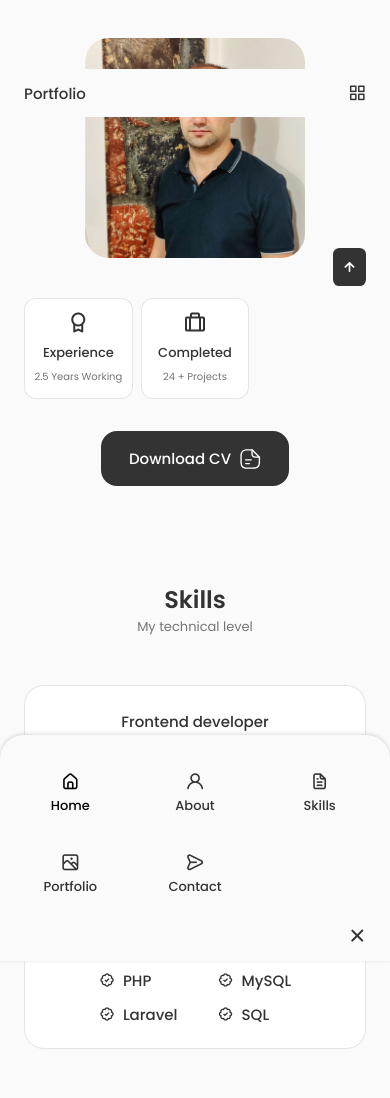
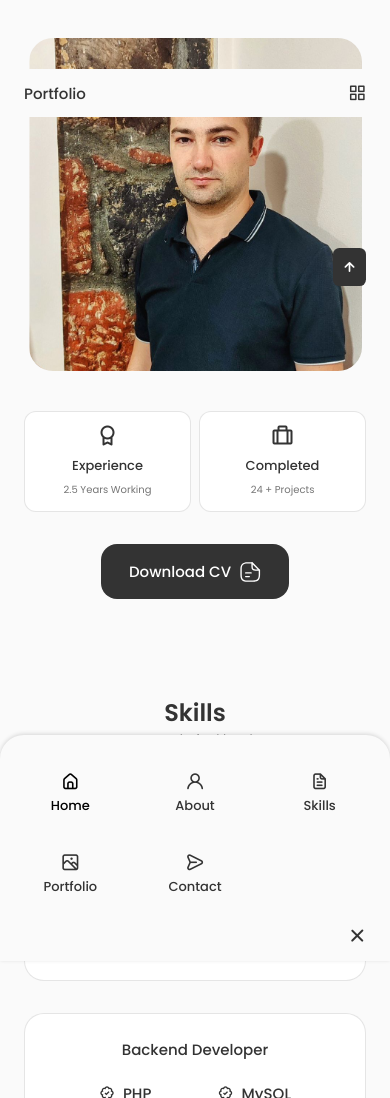
Before and after one commit to HenrikHovhannisyan/portfolio, a React (Create React App) app: page / in a window 390 px wide. Shown: the part 727-1825 px from the top of the page. Built offline with nearby package versions, Linux system fonts and the light colour scheme.

Commit message:
Edited About component

```diff
--- a/src/components/about/about.css
+++ b/src/components/about/about.css
@@ -11,7 +11,7 @@
 }
 
 .about__info {
-    grid-template-columns: repeat(3, 140px);
+    grid-template-columns: repeat(2, 140px);
     gap: 0.5rem;
     margin-bottom: var(--mb-2);
 }
@@ -53,7 +53,7 @@
     }
 
     .about__img {
-        width: 220px;
+        width: 333px;
     }
 
     .about__box {
@@ -77,7 +77,7 @@
 /* For medium devices */
 @media screen and (max-width: 576px) {
     .about__info {
-        grid-template-columns: repeat(3, 1fr);
+        grid-template-columns: repeat(2, 1fr);
     }
 
     .about__description {
```
